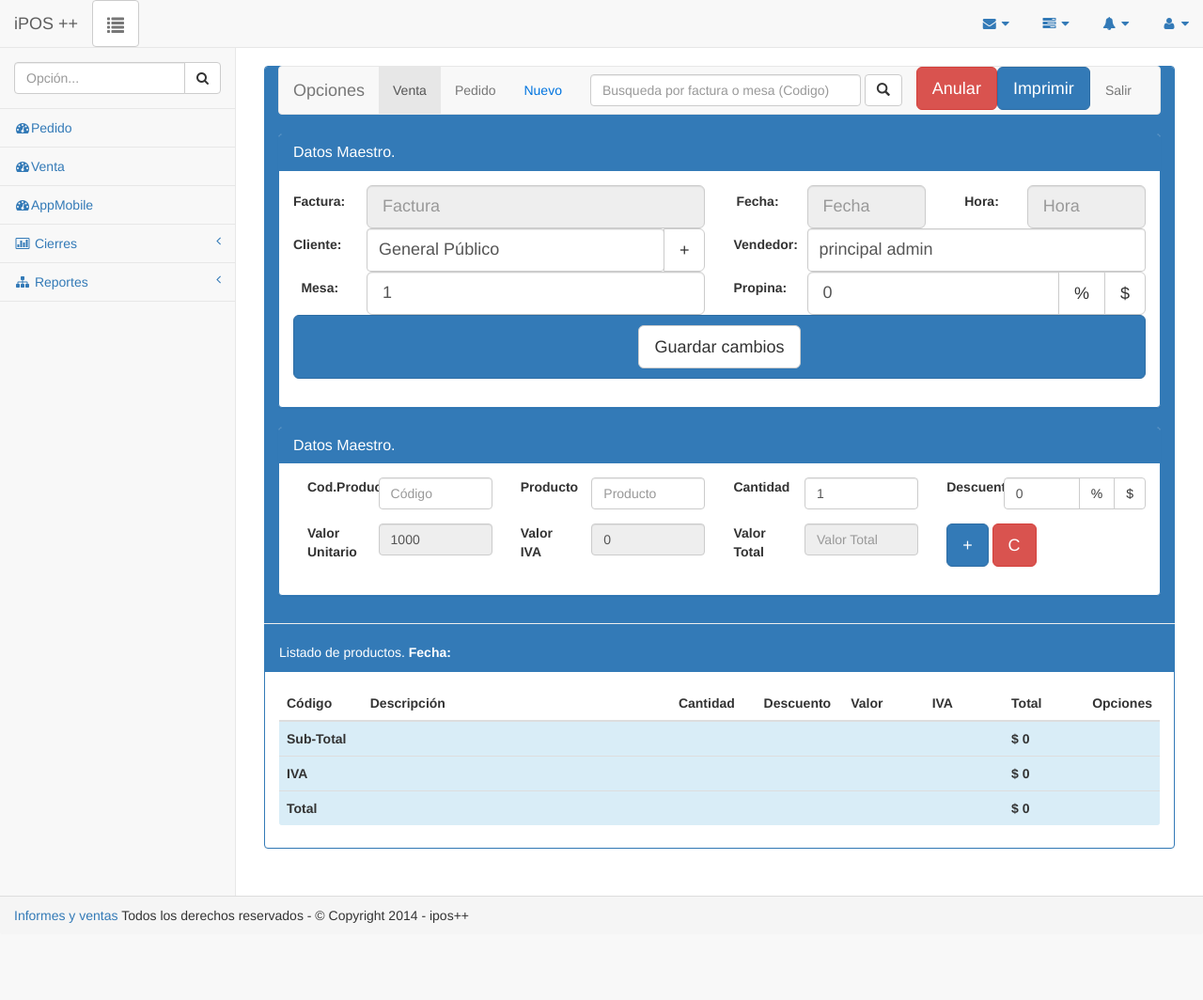
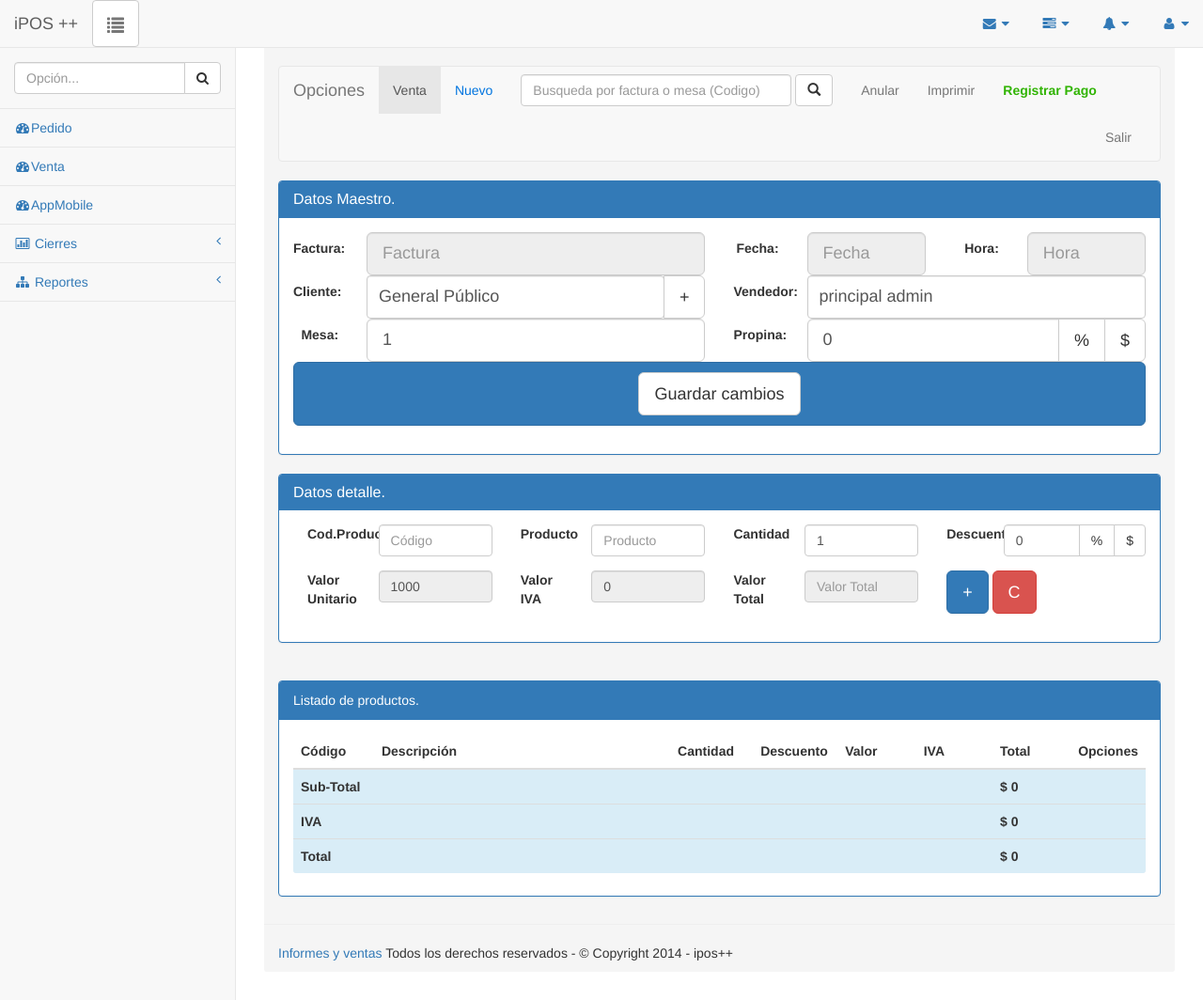
Before and after one commit to wilmandx/ipos, a Django app: page /ventas/ in a window 1280 px wide. Shown: the whole page at 94% size. Before the commit the page ends 982 px from the top, so only its background shows below. Run offline with Django 3.2, Linux system fonts and the light colour scheme; a user stored in the database is signed in; data comes from the database, SQL or seed files in the repository; some libraries are stand-ins or nearby versions.

Commit message:
Ventas
Modificación template

```diff
--- a/ventas/templates/venta.html
+++ b/ventas/templates/venta.html
@@ -1,6 +1,7 @@
 {% extends "base_layout.html" %}
 {% block content %}
 {% load security_tags %}
+<!--Barra de navegación-->
 <div class="col-lg-12 page-header">
   <nav class="navbar navbar-default" role="navigation">
     <div class="container-fluid">
@@ -19,7 +20,6 @@
       <div class="collapse navbar-collapse" id="bs-example-navbar-collapse-1">
         <ul class="nav navbar-nav">
           <li class="active"><a href="#">Venta</a></li>
-          <li><a href="/ventas/listar/">Pedido</a></li>
           <li><a href="/ventas/"><font color="#0174DF">Nuevo</font></a></li>
         </ul>
         <form id="frm-buscar" class="navbar-form navbar-left" role="search" action="/ventas/fac/">
@@ -30,16 +30,23 @@
           <span class="glyphicon glyphicon-search"></span></button>
         </form>
         <ul class="nav navbar-nav">
+          <li id="btn-anular"><a href="#">Anular</a></li>
+          <li><a href="#" id="btn-imprimir" data-toggle="modal" data-target="#venta">Imprimir</a></li>
+          <li><a href="#" id="btn-pagar"><font color="#31B404"><strong>Registrar Pago</font></strong></a></li>
+        </ul>
+        <!--
+        <ul class="nav navbar-nav">
           <li><button class="btn btn-danger btn-lg">Anular</button></li>
           <li><button class="btn btn-primary btn-lg" data-toggle="modal" data-target="#venta">Imprimir</button></li>
         </ul>
+        -->
         <ul class="nav navbar-nav navbar-right">
           <li><a href="/admin/logout">Salir</a></li>
         </ul>
       </div><!-- /.navbar-collapse -->
     </div><!-- /.container-fluid -->
   </nav>
-
+<!--Panel Maestro de venta -->
   <form  id="frm-maestro" class="form-horizontal" role="form" action="">
     {% csrf_token %}
     <div class="panel panel-primary">
@@ -110,12 +117,12 @@
       </div>
     </div>
   </form>
-
+<!--Panel detalle de venta-->
   <form id="frm-detalle" class="form-group" role="form" action="">
   {% csrf_token %}
     <div class="panel panel-primary">
       <div class="panel-heading">
-          <h3 class="panel-title"><font size="3">Datos Maestro.</font></h3>
+        <h3 class="panel-title"><font size="3">Datos detalle.</font></h3>
       </div>
       <div class="panel-body">
         <div class="col-md-12">
@@ -168,13 +175,12 @@
         </div>
       </div>
     </div>
-    </div>
   </form>
 
 
   <div class="col-12-lg">
     <div class="panel panel-primary page-header">
-      <div class="panel-heading">Listado de productos. <strong>Fecha: {{ ventaMaestro.fechaVenta|date:"D d M Y" }}</strong> </div>
+      <div class="panel-heading">Listado de productos.</div>
         <div class="panel-body table-responsive">
           <table id="tbl-detalles" class="table table-striped table-hover" width="100%">
             <thead>
```
Lines whose indentation alone changed are shown as unchanged.
